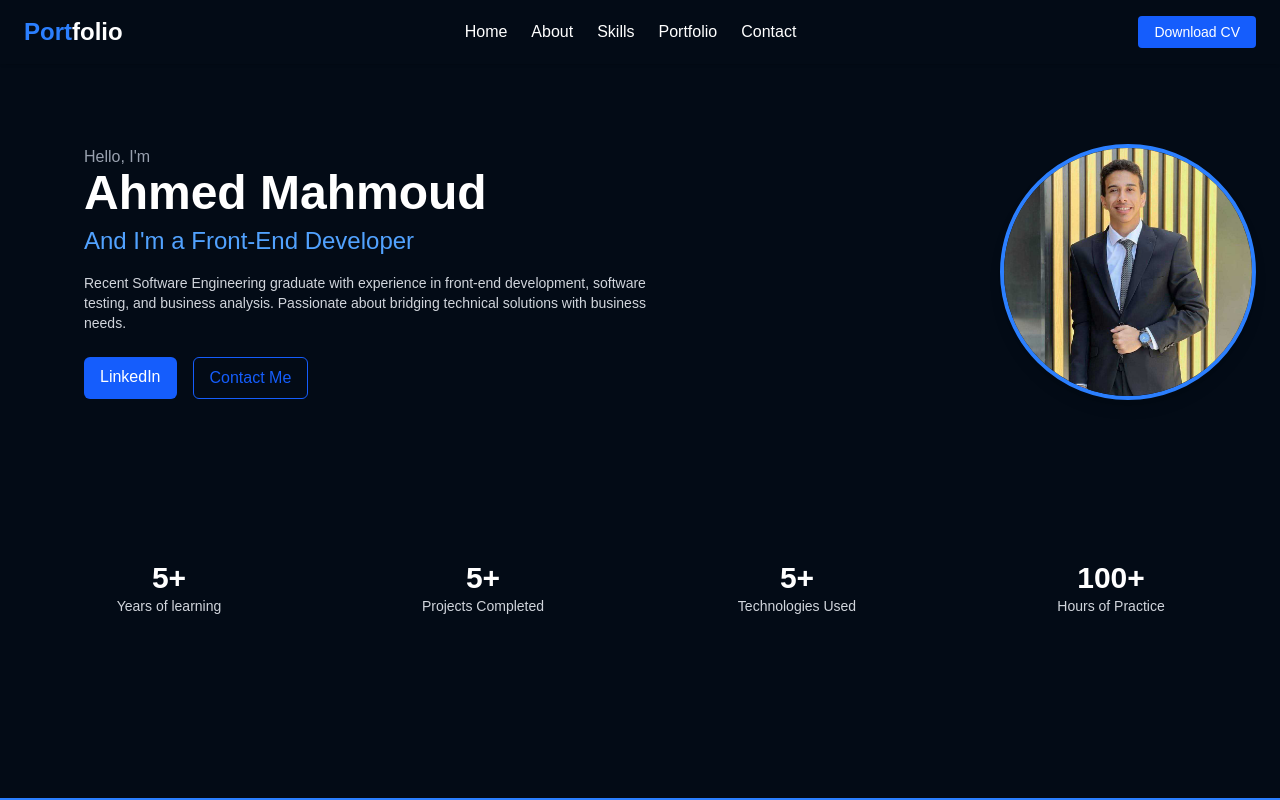
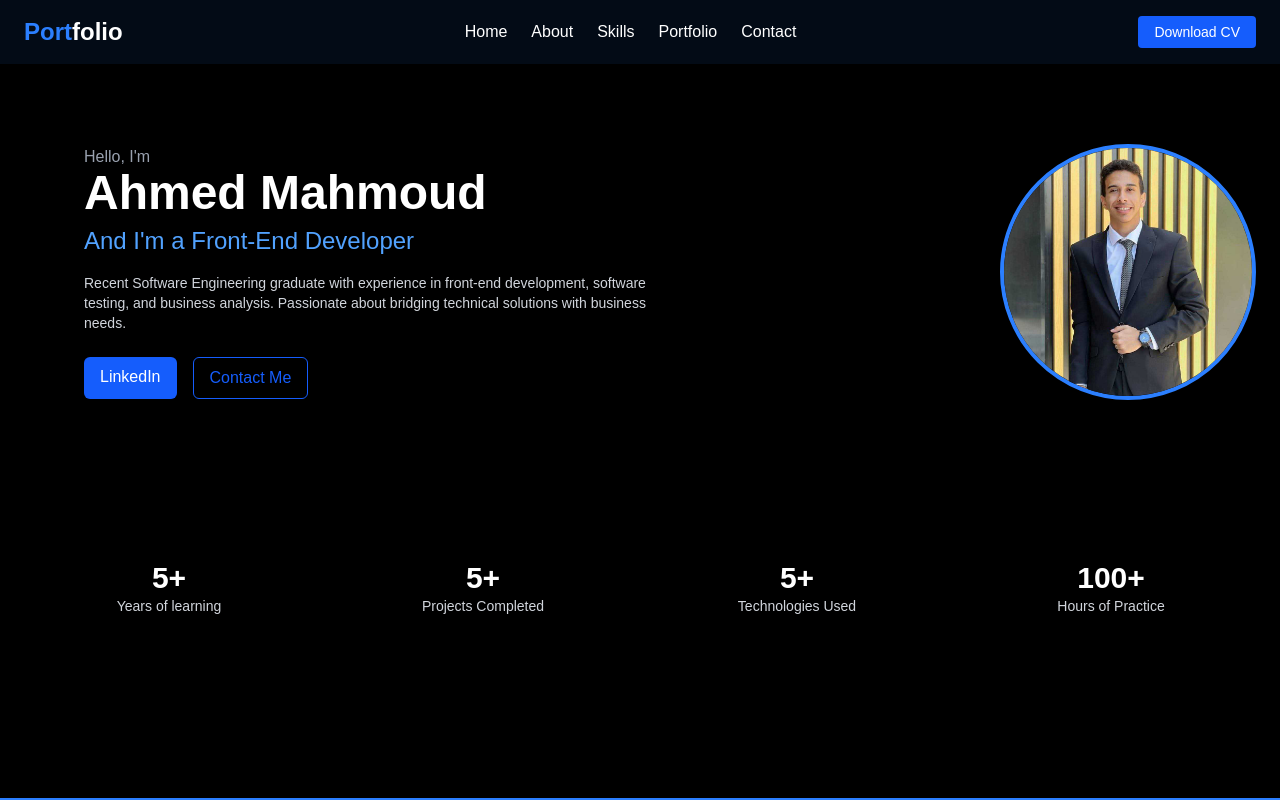
Before and after one commit to ahmedmahmoud00398/Portofolio, a Next.js app: page / in a window 1280 px wide. Shown: the top 800 px of the page. Built offline with nearby package versions, Linux system fonts and the light colour scheme.

Commit message:
Update page.js

```diff
--- a/app/page.js
+++ b/app/page.js
@@ -14,7 +14,7 @@ export default function Home() {
   return (
     <>
       <Navbar />
-      <main className="min-h-screen bg-[#030b16] text-white py-12 px-6 border-b-2 border-blue-500">
+      <main className="min-h-screen bg-black text-white py-12 px-6 border-b-2 border-blue-500">
         <section className="max-w-7xl mx-auto flex flex-col-reverse md:flex-row items-center justify-between gap-12 py-24 ms-15">
 
           <motion.div
```
